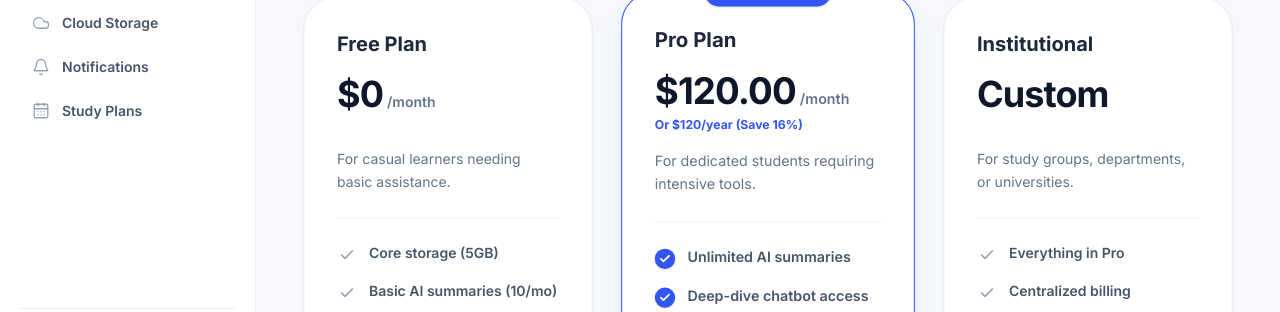
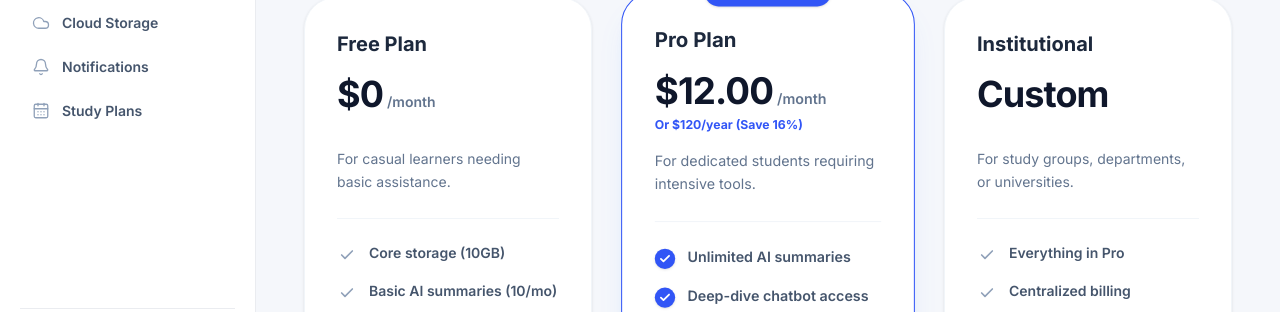
Before and after one commit to huynhduybinh24/SWP391_AIStudyHub, a React (Vite) app in the folder FrontEnd/: page /dashboard/upgrade in a window 1280 px wide. Shown: the part 303-615 px from the top of the page. Built offline with nearby package versions, Linux system fonts and the light colour scheme; the HTML template or start-up script is replaced by a standard one.

Commit message:
feat: add PricingPage component and define AuthUser and authentication interface types

```diff
--- a/FrontEnd/src/features/upgrade/pages/PricingPage.tsx
+++ b/FrontEnd/src/features/upgrade/pages/PricingPage.tsx
@@ -3,6 +3,7 @@ import { useNavigate } from 'react-router-dom'
 import { PricingCard, type PricingPlan } from '../components/PricingCard'
 import { ContactSalesModal } from '../components/ContactSalesModal'
 import { useToast } from '@/components/ui/Toast'
+import { useAuthStore } from '@/stores/authStore'
 
 const pricingPlans: PricingPlan[] = [
   {
@@ -11,7 +12,7 @@ const pricingPlans: PricingPlan[] = [
     billing: '/month',
     description: 'For casual learners needing basic assistance.',
     features: [
-      'Core storage (5GB)',
+      'Core storage (10GB)',
       'Basic AI summaries (10/mo)',
       'Standard study plans',
     ],
@@ -21,7 +22,7 @@ const pricingPlans: PricingPlan[] = [
   },
   {
     name: 'Pro Plan',
-    price: '$120.00',
+    price: '$12.00',
     billing: '/month',
     yearlySavingText: 'Or $120/year (Save 16%)',
     description: 'For dedicated students requiring intensive tools.',
@@ -54,10 +55,11 @@ const pricingPlans: PricingPlan[] = [
 export function PricingPage() {
   const navigate = useNavigate()
   const toast = useToast()
+  const user = useAuthStore((s) => s.user)
   const [isContactSalesOpen, setIsContactSalesOpen] = useState(false)
 
   const handleCurrentPlanClick = () => {
-    toast.info('You are currently on the Free Plan')
+    toast.info(`You are currently on the ${user?.plan === 'pro' ? 'Pro' : 'Free'} Plan`)
   }
 
   const handleUpgradeClick = () => {
@@ -82,16 +84,31 @@ export function PricingPage() {
 
       {/* Pricing Grid */}
       <div className="grid grid-cols-1 md:grid-cols-2 lg:grid-cols-3 gap-8 items-stretch w-full max-w-5xl mt-6 px-4">
-        {pricingPlans.map((plan, index) => (
+        {pricingPlans.map((plan, index) => {
+          let dynamicPlan = { ...plan }
+          if (plan.name === 'Free Plan') {
+            const isFree = !user || user.plan === 'free'
+            dynamicPlan.isCurrent = isFree
+            dynamicPlan.buttonText = isFree ? 'Current Plan' : 'Downgrade'
+          }
+          if (plan.name === 'Pro Plan') {
+            const isPro = user?.plan === 'pro'
+            dynamicPlan.isCurrent = isPro
+            dynamicPlan.buttonText = isPro ? 'Current Plan' : 'Upgrade to Pro'
+            dynamicPlan.buttonVariant = isPro ? 'outline' : 'primary'
+          }
+
+          return (
             <PricingCard
-            key={plan.name}
-            plan={plan}
+              key={dynamicPlan.name}
+              plan={dynamicPlan}
               index={index}
               onCurrentPlanClick={handleCurrentPlanClick}
               onUpgradeClick={handleUpgradeClick}
               onContactSalesClick={handleContactSalesClick}
             />
-        ))}
+          )
+        })}
       </div>
 
       {/* Contact Sales Form Modal */}
```
Lines whose indentation alone changed are shown as unchanged.
